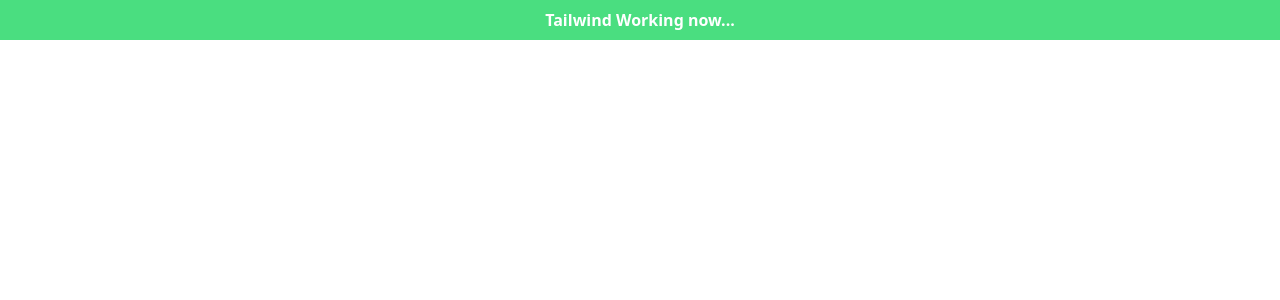
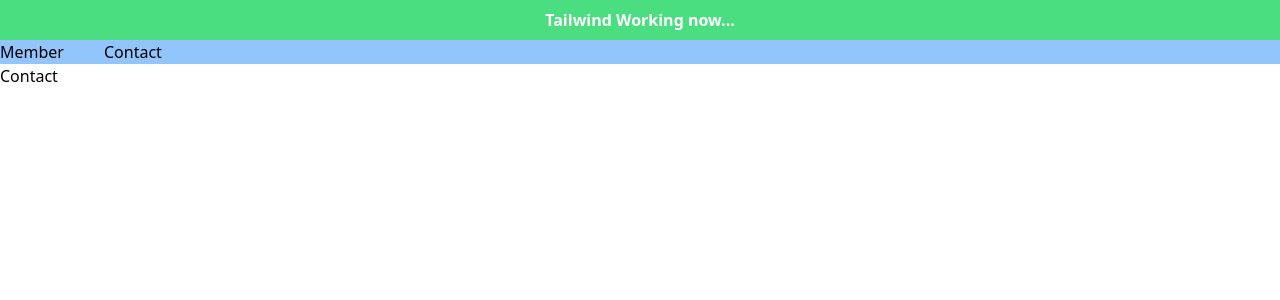
Before and after one commit to deepakverma007186/wall-of-fame, a React (Vite) app: page /contact in a window 1280 px wide. Shown: the top 300 px of the page. Built offline with nearby package versions, Linux system fonts and the light colour scheme.

Commit message:
setup navigation

```diff
--- a/package.json
+++ b/package.json
@@ -10,8 +10,10 @@
     "preview": "vite preview"
   },
   "dependencies": {
+    "axios": "^1.4.0",
     "react": "^18.2.0",
-    "react-dom": "^18.2.0"
+    "react-dom": "^18.2.0",
+    "react-router-dom": "^6.11.1"
   },
   "devDependencies": {
     "@types/react": "^18.0.28",
--- a/src/App.jsx
+++ b/src/App.jsx
@@ -1,3 +1,8 @@
+import { Routes, Route } from "react-router-dom";
+import Header from "./components/Header";
+import Member from "./components/Member";
+import Contact from "./components/Contact";
+
 function App() {
   return (
     <>
@@ -6,6 +11,12 @@
           Tailwind Working now...
         </h2>
       </div>
+      <Header />
+      <Routes>
+        {/* <Route path="/" element={<App />} /> */}
+        <Route path="/member" element={<Member />} />
+        <Route path="/contact" element={<Contact />} />
+      </Routes>
     </>
   );
 }
--- /dev/null
+++ b/src/components/Contact.jsx
@@ -0,0 +1,7 @@
+import React from "react";
+
+const Contact = () => {
+  return <div>Contact</div>;
+};
+
+export default Contact;
--- /dev/null
+++ b/src/components/Header.jsx
@@ -0,0 +1,16 @@
+import React from "react";
+import { Link } from "react-router-dom";
+
+const Header = () => {
+  return (
+    <>
+      <div className="flex space-x-10 bg-blue-300">
+        {/* <Link to="/">Home</Link> */}
+        <Link to="/member">Member</Link>
+        <Link to="/contact">Contact</Link>
+      </div>
+    </>
+  );
+};
+
+export default Header;
--- /dev/null
+++ b/src/components/Member.jsx
@@ -0,0 +1,7 @@
+import React from "react";
+
+const Member = () => {
+  return <div>Member</div>;
+};
+
+export default Member;
--- a/src/main.jsx
+++ b/src/main.jsx
@@ -1,6 +1,11 @@
 import React from "react";
 import ReactDOM from "react-dom/client";
+import { BrowserRouter } from "react-router-dom";
 import App from "./App.jsx";
 import "./index.css";
 
-ReactDOM.createRoot(document.getElementById("root")).render(<App />);
+ReactDOM.createRoot(document.getElementById("root")).render(
+  <BrowserRouter>
+    <App />
+  </BrowserRouter>
+);
```
Also changed, not shown: 1 other file (tests, documents, lock files or other folders).
